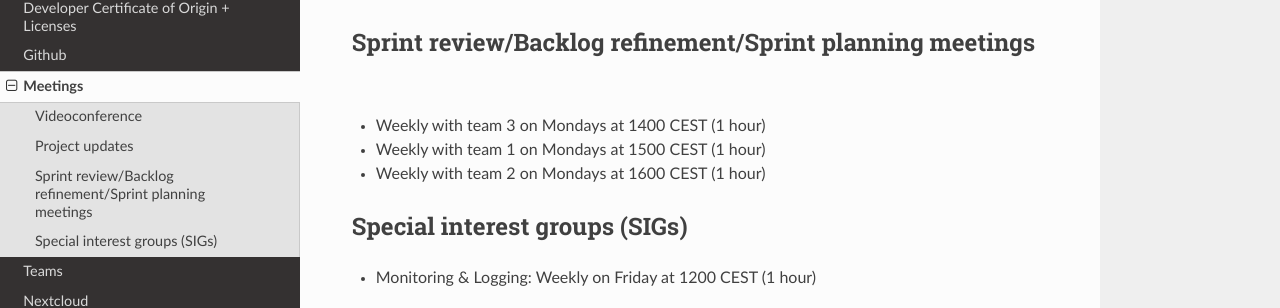
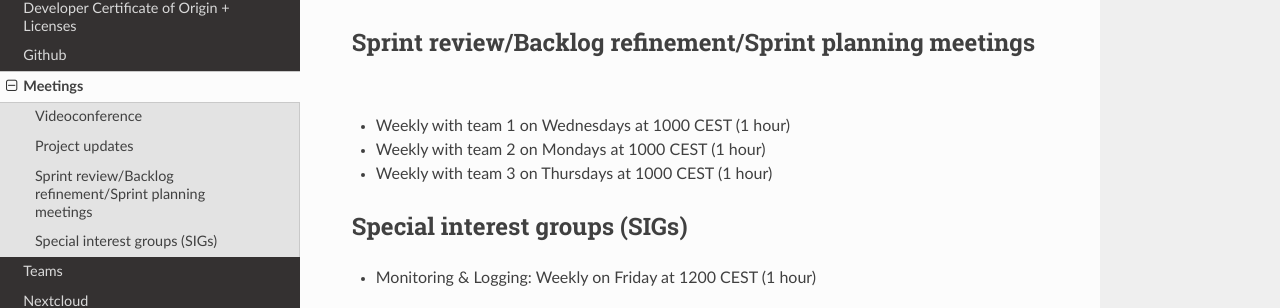
Before and after one commit to SovereignCloudStack/contributor-guide, a Sphinx documentation site: the page built from source/meetings.rst, in a window 1280 px wide. Shown: the part 286-594 px from the top of the page. Built offline with Sphinx 7.4.7 and the Read the Docs theme 2.0.0, drawn with Linux system fonts in a browser that asks for light colours.

Commit message:
fix times for the meetings
while here sort them by team number.

Signed-off-by: Felix Kronlage-Dammers <fkr@hazardous.org>

```diff
--- a/source/meetings.rst
+++ b/source/meetings.rst
@@ -15,9 +15,9 @@
 Sprint review/Backlog refinement/Sprint planning meetings
 =========================================================
 
-* Weekly with team 3 on Mondays at 1400 CEST (1 hour)
-* Weekly with team 1 on Mondays at 1500 CEST (1 hour)
-* Weekly with team 2 on Mondays at 1600 CEST (1 hour)
+* Weekly with team 1 on Wednesdays at 1000 CEST (1 hour)
+* Weekly with team 2 on Mondays at 1000 CEST (1 hour)
+* Weekly with team 3 on Thursdays at 1000 CEST (1 hour)
 
 Special interest groups (SIGs)
 ==============================
```
